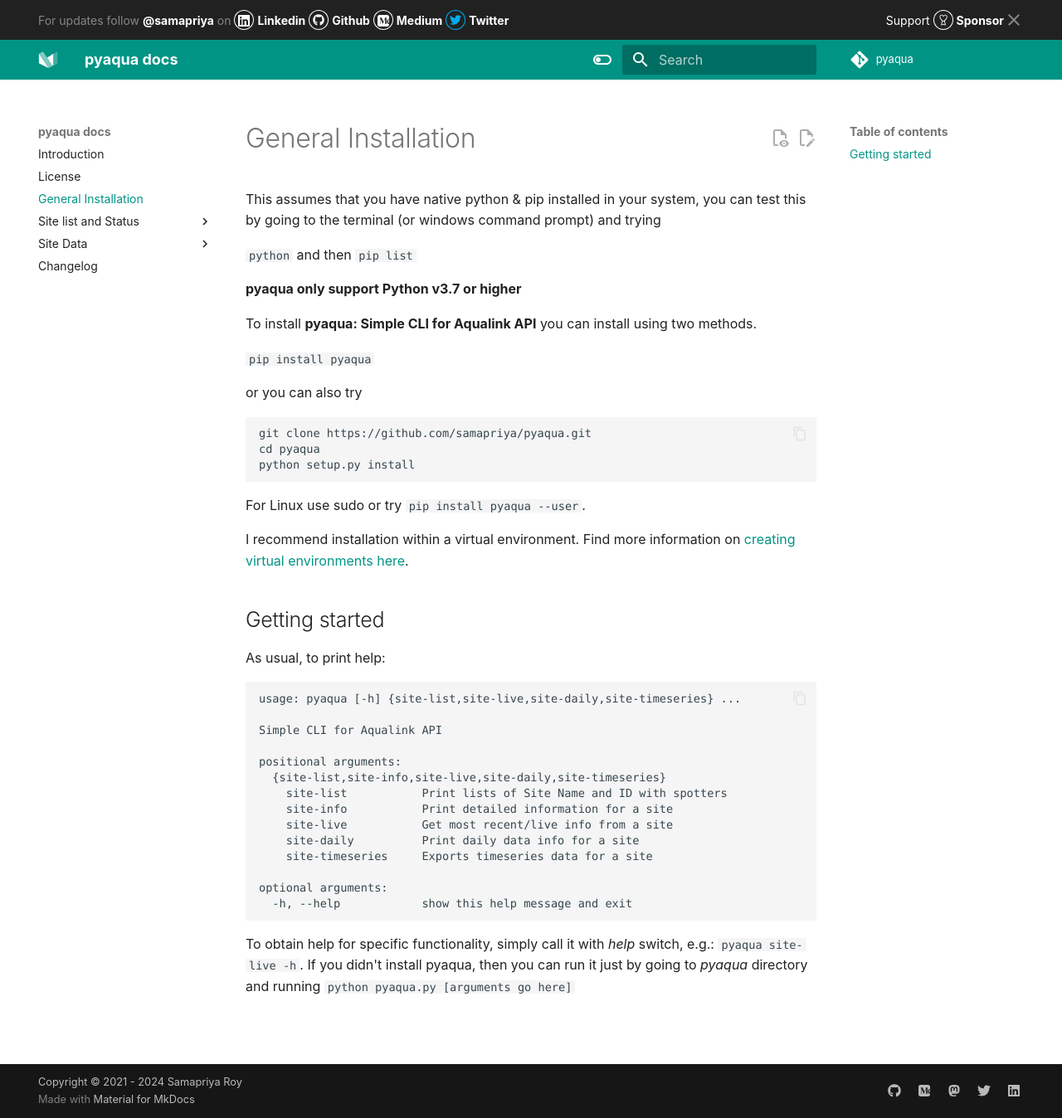
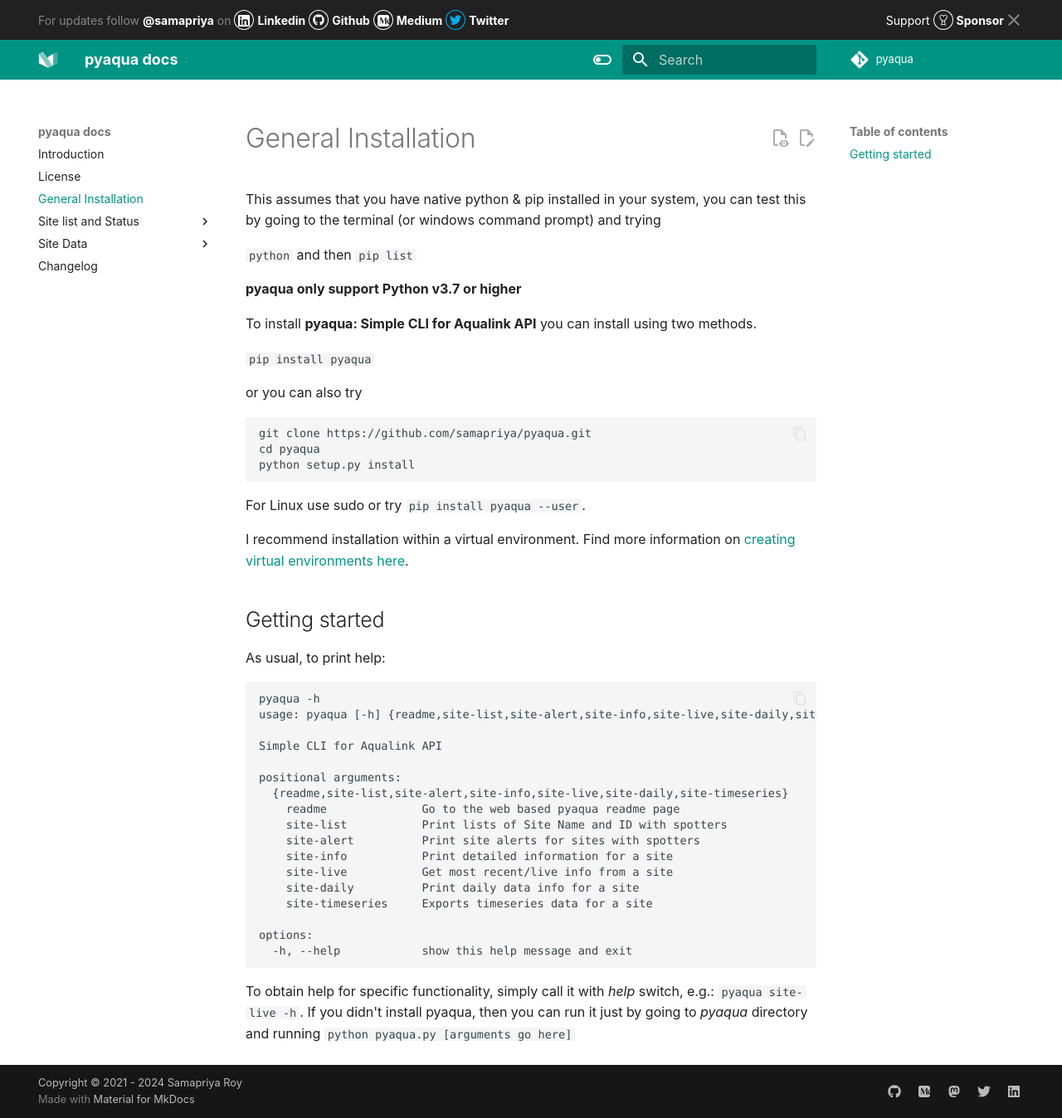
Before and after one commit to open-oceans/pyaqua, an MkDocs documentation site: the page built from docs/installation.md, in a window 1280 px wide and 1348 px high. Shown: the whole window at 83% size. Built offline with MkDocs 1.6.1 and Material for MkDocs 9.7.7, drawn with Linux system fonts in a browser that asks for light colours; some web fonts are replaced; comment, search, counter and statistics services are not loaded.

Commit message:
updated docs

````diff
--- a/docs/installation.md
+++ b/docs/installation.md
@@ -26,19 +26,22 @@ I recommend installation within a virtual environment. Find more information on
 As usual, to print help:
 
 ```
-usage: pyaqua [-h] {site-list,site-live,site-daily,site-timeseries} ...
+pyaqua -h
+usage: pyaqua [-h] {readme,site-list,site-alert,site-info,site-live,site-daily,site-timeseries} ...
 
 Simple CLI for Aqualink API
 
 positional arguments:
-  {site-list,site-info,site-live,site-daily,site-timeseries}
+  {readme,site-list,site-alert,site-info,site-live,site-daily,site-timeseries}
+    readme              Go to the web based pyaqua readme page
     site-list           Print lists of Site Name and ID with spotters
+    site-alert          Print site alerts for sites with spotters
     site-info           Print detailed information for a site
     site-live           Get most recent/live info from a site
     site-daily          Print daily data info for a site
     site-timeseries     Exports timeseries data for a site
 
-optional arguments:
+options:
   -h, --help            show this help message and exit
 ```
 
--- a/mkdocs.yml
+++ b/mkdocs.yml
@@ -137,5 +137,4 @@ nav:
   - Site Data:
       - Daily Data for Site: projects/site-daily.md
       - Time Series data for Site: projects/site-timeseries.md
-      - Argofloat data for Site: projects/site-argo.md
   - Changelog: changelog.md
````
